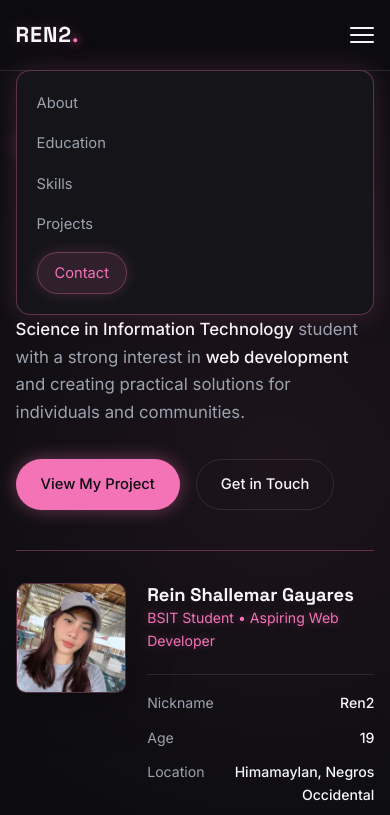
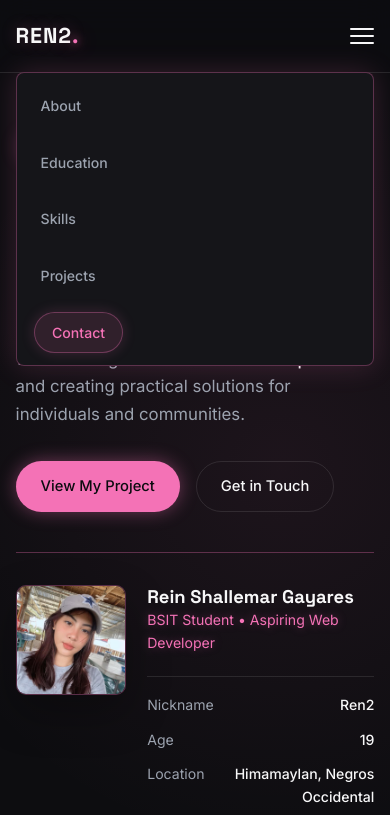
Before and after one commit to rein-gayares/gayares-project-1, a plain HTML site: page index.html in a window 390 px wide. Both pictures are taken after a click on the label "Toggle Menu". Shown: the top 815 px of the page. Drawn offline with Linux system fonts and the light colour scheme.

Commit message:
Modernize navigation and mobile menu

```diff
--- a/assets/style/style.css
+++ b/assets/style/style.css
@@ -125,11 +125,11 @@ a {
   border-bottom: 1px solid var(--border);
 }
 
-.nav-inner {
+ .nav-inner {
   display: flex;
   align-items: center;
   justify-content: space-between;
-  height: 70px;
+  height: 72px;
   position: relative;
 }
 
@@ -148,11 +148,13 @@ a {
 .nav-links {
   display: flex;
   align-items: center;
-  gap: 2rem;
+  gap: 0.35rem;
 }
 
 .nav-links a {
-  font-size: 0.92rem;
+  padding: 0.55rem 0.75rem;
+  font-size: 0.88rem;
+  font-weight: 500;
   color: var(--text-muted);
   transition: color var(--transition), text-shadow var(--transition);
 }
@@ -163,6 +165,7 @@ a {
 }
 
 .nav-links .nav-cta {
+  margin-left: 0.35rem;
   padding: 0.48rem 1.05rem;
   border: 1px solid var(--border-pink);
   border-radius: 999px;
@@ -892,14 +895,14 @@ a {
 
   .nav-links {
     position: absolute;
-    top: 70px;
+    top: 72px;
     left: 0;
     right: 0;
     background: var(--surface);
     border: 1px solid var(--border-pink);
     box-shadow: 0 0 28px rgba(244, 114, 182, 0.18);
-    border-radius: 14px;
-    padding: 1.25rem;
+    border-radius: 8px;
+    padding: 0.75rem;
     flex-direction: column;
     align-items: flex-start;
     gap: 1rem;
--- a/index.html
+++ b/index.html
@@ -21,14 +21,14 @@
       <a href="#home" class="logo">REN2<span class="accent">.</span></a>
 
       <!-- Pure CSS Mobile Menu Toggle -->
-      <input type="checkbox" id="menu-toggle" class="menu-toggle" />
+      <input type="checkbox" id="menu-toggle" class="menu-toggle" aria-controls="primary-navigation" />
       <label for="menu-toggle" class="hamburger" aria-label="Toggle Menu">
         <span></span>
         <span></span>
         <span></span>
       </label>
 
-      <nav class="nav-links">
+      <nav class="nav-links" id="primary-navigation" aria-label="Primary navigation">
         <a href="#about">About</a>
         <a href="#education">Education</a>
         <a href="#skills">Skills</a>
```
